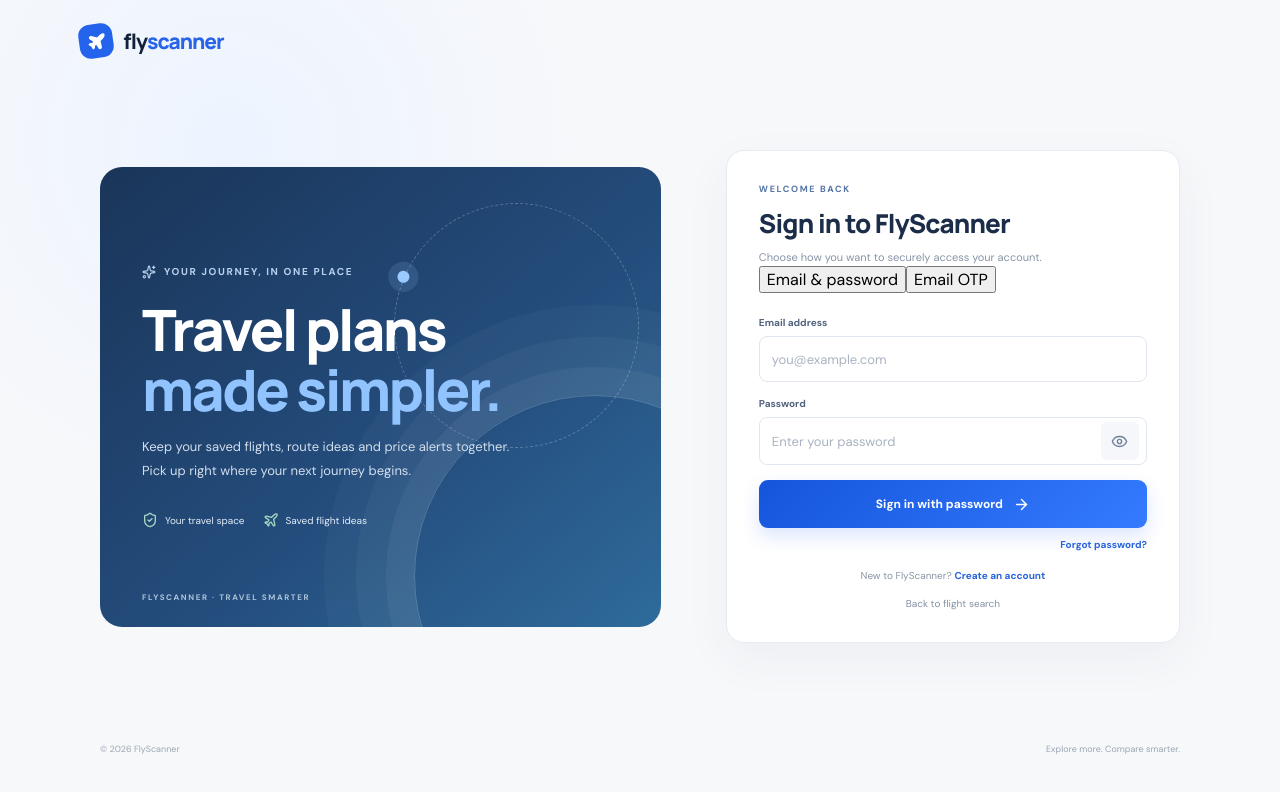
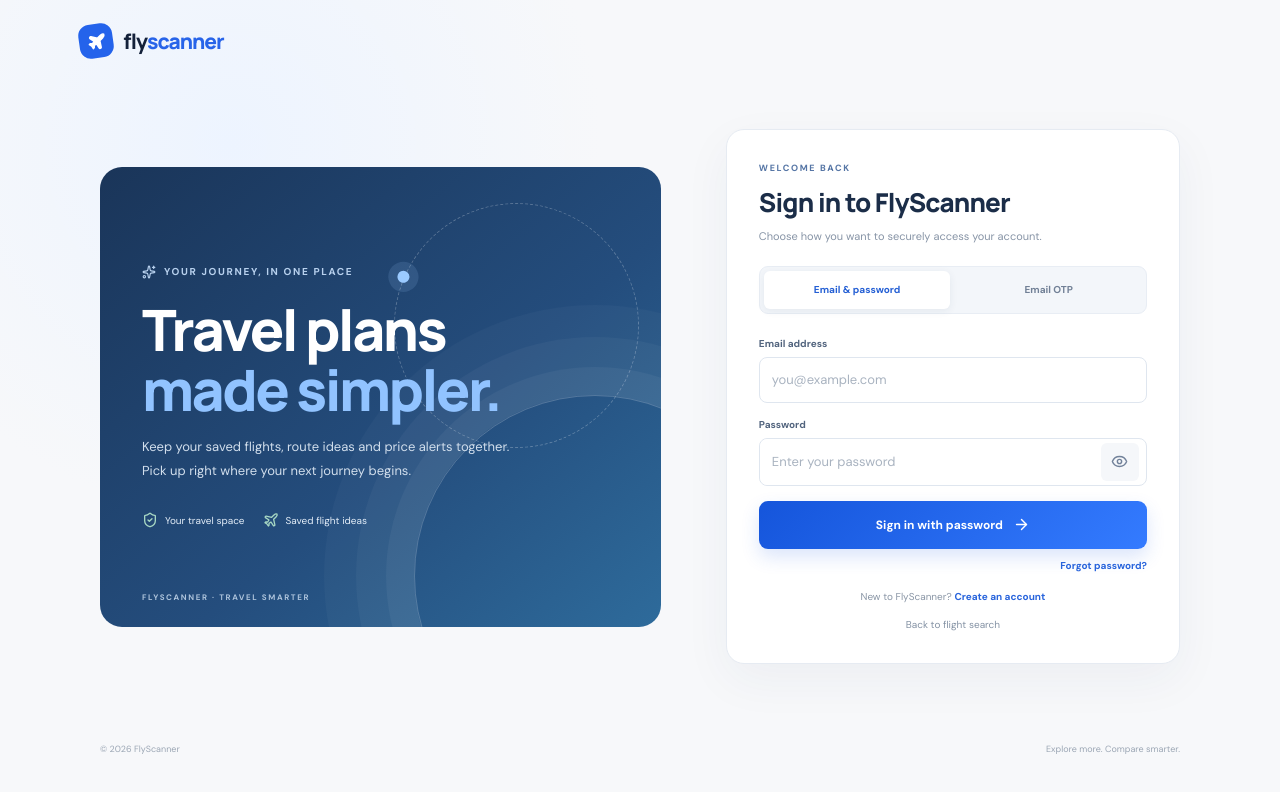
Before and after one commit to amriteshsah/FlyScanner_ui, a React (Vite) app: page /login in a window 1280 px wide. Shown: the top 792 px of the page. Built offline with nearby package versions, Linux system fonts and the light colour scheme.

Commit message:
style(auth): add password and email OTP login controls

```diff
--- a/src/styles.css
+++ b/src/styles.css
@@ -728,3 +728,16 @@ input,select{accent-color:#2865e9}
 .profile-fields-grid label{min-width:0}
 .profile-fields-grid input{min-width:0}
 @media(max-width:520px){.profile-fields-grid{grid-template-columns:1fr}}
+
+
+.auth-method-switch{display:grid;grid-template-columns:1fr 1fr;gap:5px;padding:4px;background:#f3f6fa;border:1px solid #e8edf4;border-radius:9px;margin-top:20px}
+.auth-method-switch button{min-height:38px;border:0;border-radius:6px;background:transparent;color:#718096;font-size:10px;font-weight:800}
+.auth-method-switch button.active{background:#fff;color:#245fd4;box-shadow:0 2px 8px #1d355312}
+.otp-timing{display:grid;gap:5px;padding:10px 12px;border:1px solid #e5ecf5;background:#f8fafe;border-radius:8px;color:#6c7d94;font-size:10px}
+.otp-timing span{display:flex;align-items:center;justify-content:space-between;gap:8px}
+.otp-timing strong{font:800 11px Manrope,sans-serif;color:#2d4e7b;font-variant-numeric:tabular-nums}
+.auth-notice{margin:0;color:#23694e;background:#effaf4;border:1px solid #d9f1e4;border-radius:7px;padding:9px 10px;font-size:10px;line-height:1.5}
+.otp-resend-button,.otp-change-email{min-height:37px;border:1px solid #e2e9f2;border-radius:8px;background:#fff;color:#3564a2;font-size:10px;font-weight:800}
+.otp-resend-button:disabled{color:#9aa7b8;background:#f8f9fb;cursor:not-allowed}
+.otp-change-email{border:0;background:transparent;color:#8190a4;text-decoration:underline;min-height:28px}
+@media(max-width:680px){.auth-method-switch{margin-top:16px}.otp-timing{font-size:9px}}
```
